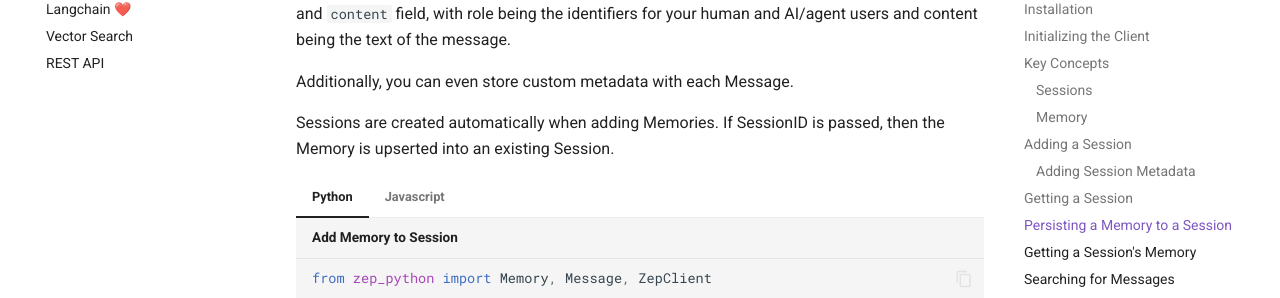
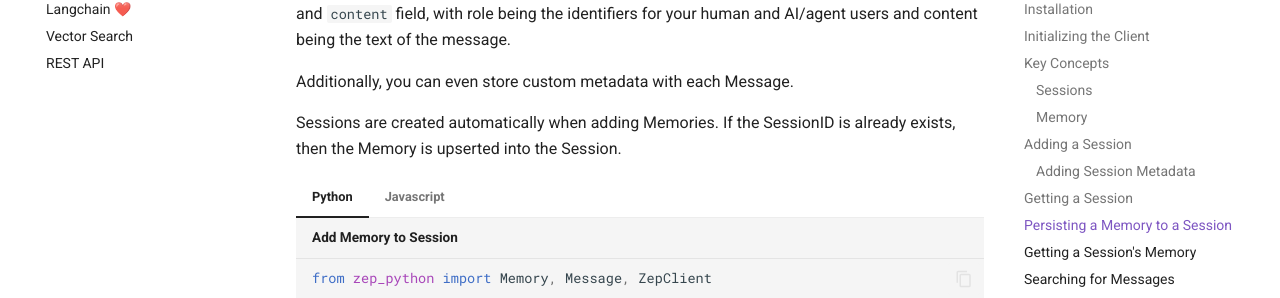
Before and after one commit to getzep/docs.getzep.com, an MkDocs documentation site: the page built from docs/sdk/index.md, in a window 1280 px wide and 900 px high, scrolled down 2568 px. Shown: the part 147-445 px from the top of the window. Built offline with MkDocs 1.6.1 and Material for MkDocs 9.7.7, drawn with Linux system fonts in a browser that asks for light colours; comment, search, counter and statistics services are not loaded.

Commit message:
fix existing session verbiage

````diff
--- a/docs/sdk/index.md
+++ b/docs/sdk/index.md
@@ -69,7 +69,7 @@ A **Memory** is the core data structure in Zep. It contains a list of **Messages
 
 
 ## Adding a Session
-Explicit creation of Sessions is unnecessary, as they are created automatically when adding Memories. However, there may be instances where you want to create a Session and store metadata about your Session before beginning any conversations. You can do this by adding a  `Session` explicitly.
+Explicit creation of Sessions is unnecessary, as they are created automatically when adding Memories. However, there may be instances where you want to create a Session and store metadata about your Session before beginning any conversations. You can do this by adding a `Session` explicitly.
 
 === "Python"
      ```python title="Add a Session"
@@ -113,7 +113,7 @@ A `Memory` may include a single message or a series of messages. Each `Message`
 
 Additionally, you can even store custom metadata with each Message.
 
-Sessions are created automatically when adding Memories. If SessionID is passed, then the Memory is upserted into an existing Session.
+Sessions are created automatically when adding Memories. If the SessionID is already exists, then the Memory is upserted into the Session.
 
 === "Python"
 
````
